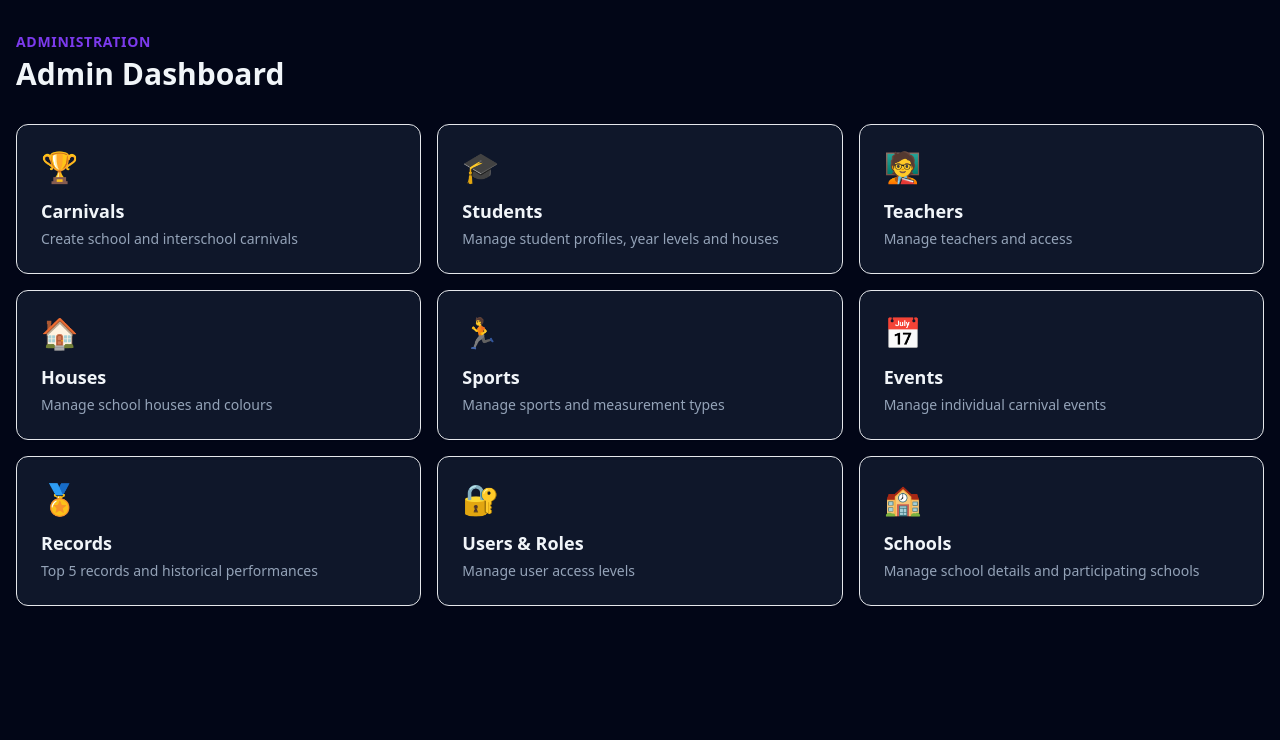
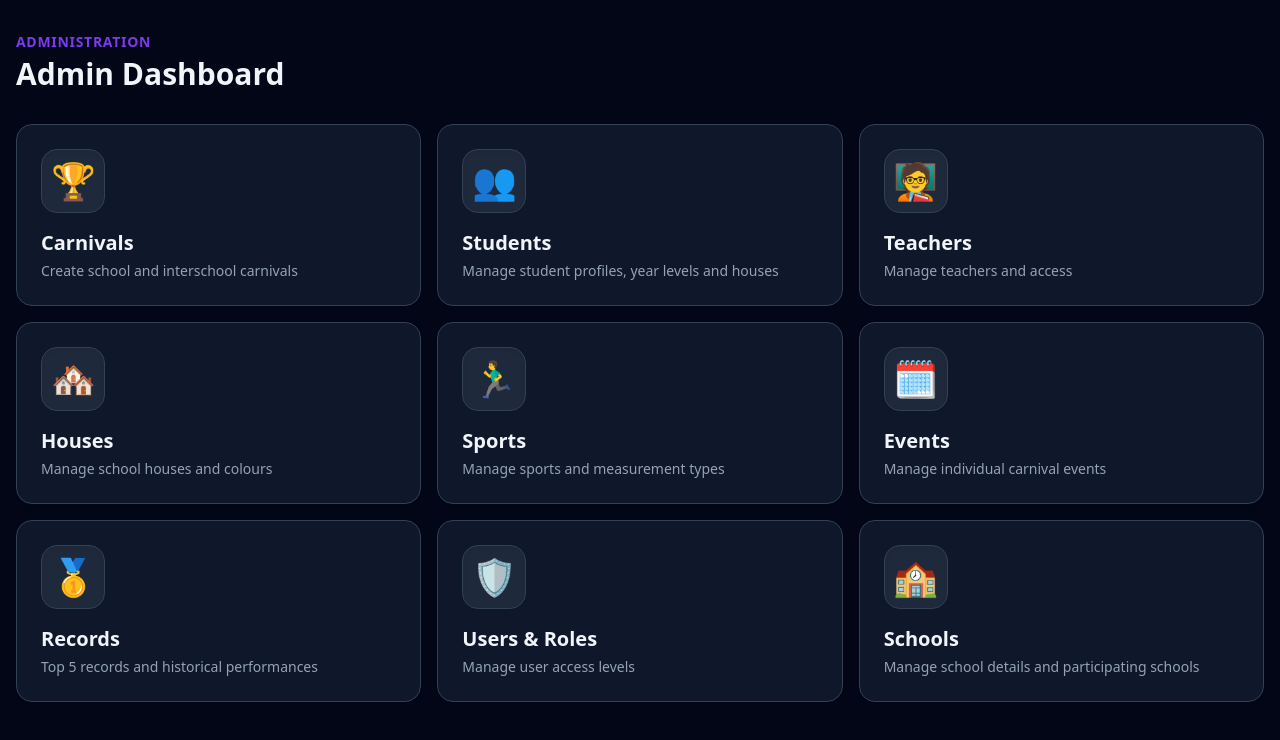
Before and after one commit to ellascreations/schoolsportstracker, a Nuxt app: page /admin in a window 1280 px wide. Shown: the top 740 px of the page. Built offline with nearby package versions, Linux system fonts and the light colour scheme; no server answers.

Commit message:
Add files via upload

```diff
--- a/app/pages/admin/index.vue
+++ b/app/pages/admin/index.vue
@@ -13,13 +13,13 @@ onMounted(async () => {
 const items = computed(() => {
   const base = [
     ['Carnivals','Create school and interschool carnivals','/admin/carnivals','🏆'],
-    ['Students','Manage student profiles, year levels and houses','/admin/students','🎓'],
+    ['Students','Manage student profiles, year levels and houses','/admin/students','👥'],
     ['Teachers','Manage teachers and access','/admin/teachers','🧑‍🏫'],
-    ['Houses','Manage school houses and colours','/admin/houses','🏠'],
-    ['Sports','Manage sports and measurement types','/admin/sports','🏃'],
-    ['Events','Manage individual carnival events','/admin/events','📅'],
-    ['Records','Top 5 records and historical performances','/admin/records','🏅'],
-    ['Users & Roles','Manage user access levels','/admin/users','🔐'],
+    ['Houses','Manage school houses and colours','/admin/houses','🏘️'],
+    ['Sports','Manage sports and measurement types','/admin/sports','🏃‍♂️'],
+    ['Events','Manage individual carnival events','/admin/events','🗓️'],
+    ['Records','Top 5 records and historical performances','/admin/records','🥇'],
+    ['Users & Roles','Manage user access levels','/admin/users','🛡️'],
     ['Schools','Manage school details and participating schools','/admin/schools','🏫'],
   ]
   return base
@@ -33,9 +33,9 @@ const items = computed(() => {
     <p v-if="profile?.school" class="mt-2 text-slate-400">{{ profile.school.name }}</p>
 
     <div class="mt-8 grid gap-4 md:grid-cols-2 lg:grid-cols-3">
-      <NuxtLink v-for="item in items" :key="item[0]" :to="item[2]" class="rounded-xl border bg-slate-900 p-6 shadow-sm hover:border-violet-300">
-        <div class="text-3xl">{{ item[3] }}</div>
-        <h2 class="mt-3 text-lg font-bold">{{ item[0] }}</h2>
+      <NuxtLink v-for="item in items" :key="item[0]" :to="item[2]" class="group rounded-2xl border border-slate-700 bg-slate-900 p-6 shadow-sm transition duration-200 hover:-translate-y-1 hover:border-violet-400 hover:bg-slate-800 hover:shadow-lg">
+        <div class="flex h-16 w-16 items-center justify-center rounded-2xl border border-slate-700 bg-slate-800 text-4xl shadow-inner transition group-hover:scale-110 group-hover:border-violet-400">{{ item[3] }}</div>
+        <h2 class="mt-4 text-xl font-bold text-slate-100">{{ item[0] }}</h2>
         <p class="mt-1 text-sm text-slate-400">{{ item[1] }}</p>
       </NuxtLink>
     </div>
```
